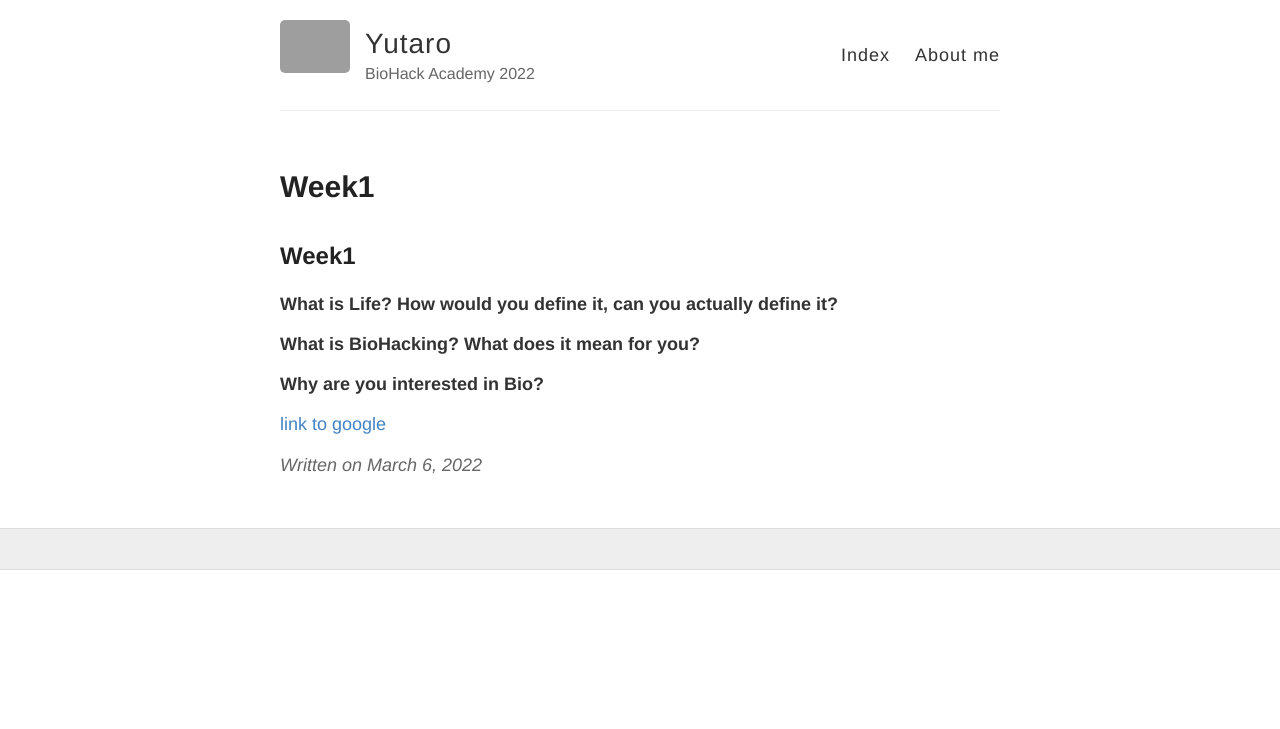
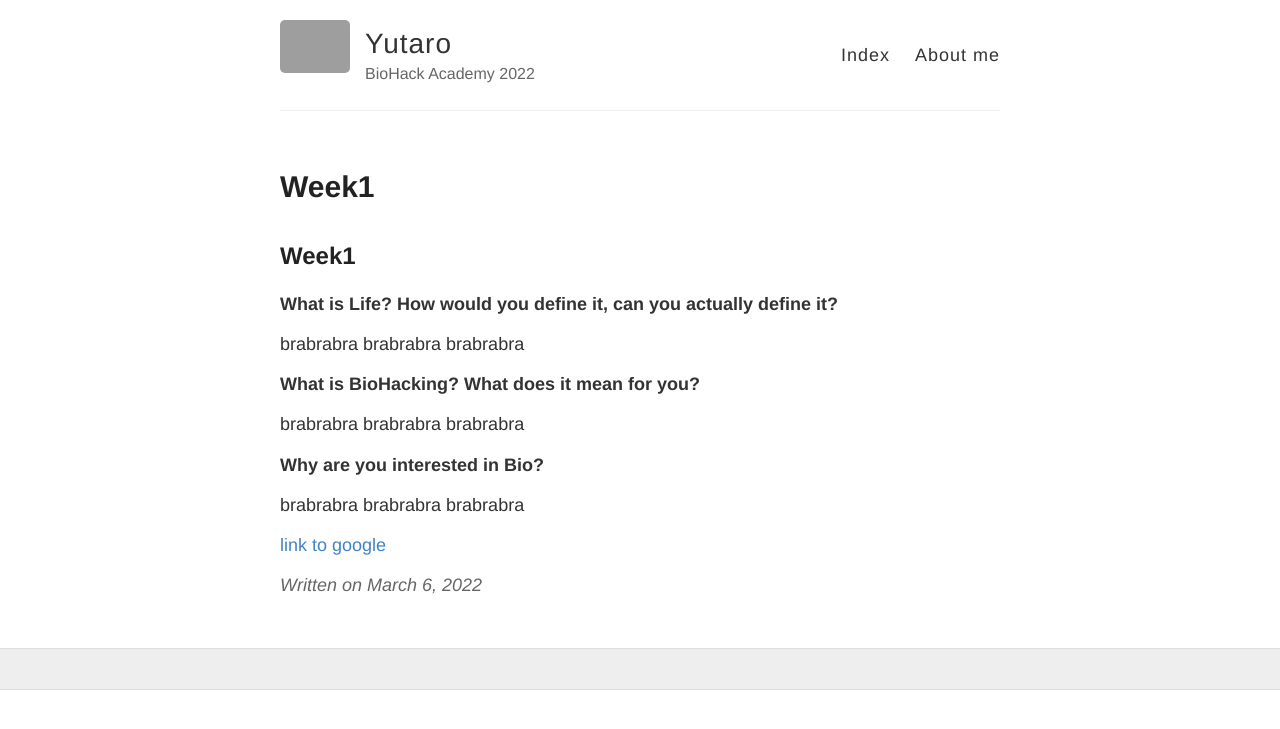
Before and after one commit to ytr0221/ytr0221.github.io, a Jekyll site: the page built from _posts/2022-3-06-Week1.md, in a window 1280 px wide. Shown: the top 729 px of the page. Built offline with Jekyll 4.4.1, drawn with Linux system fonts in a browser that asks for light colours; grey boxes are pictures that could not be loaded.

Commit message:
Update and rename 2022-3-06-NEWPAGE.md to 2022-3-06-Week1.md

```diff
--- a/_posts/2022-3-06-NEWPAGE.md
+++ b/_posts/2022-3-06-Week1.md
@@ -9,14 +9,24 @@ title: Week1
 
 **What is Life? How would you define it, can you actually define it?**
 
+brabrabra
+brabrabra
+brabrabra
+
 
 
 **What is BioHacking? What does it mean for you?**
 
+brabrabra
+brabrabra
+brabrabra
 
 
 **Why are you interested in Bio?**
 
+brabrabra
+brabrabra
+brabrabra
 
 
 [link to google](www.google.com)
```
